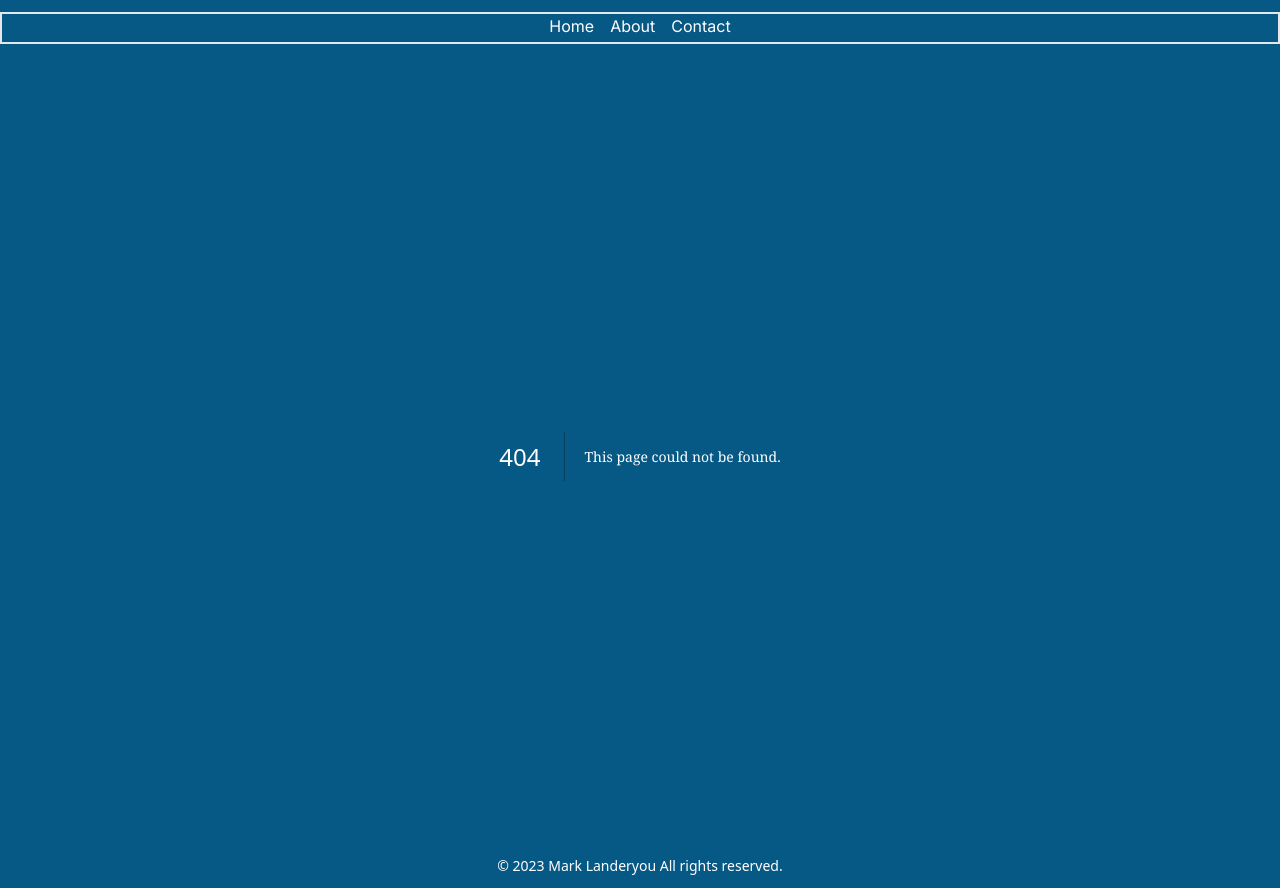
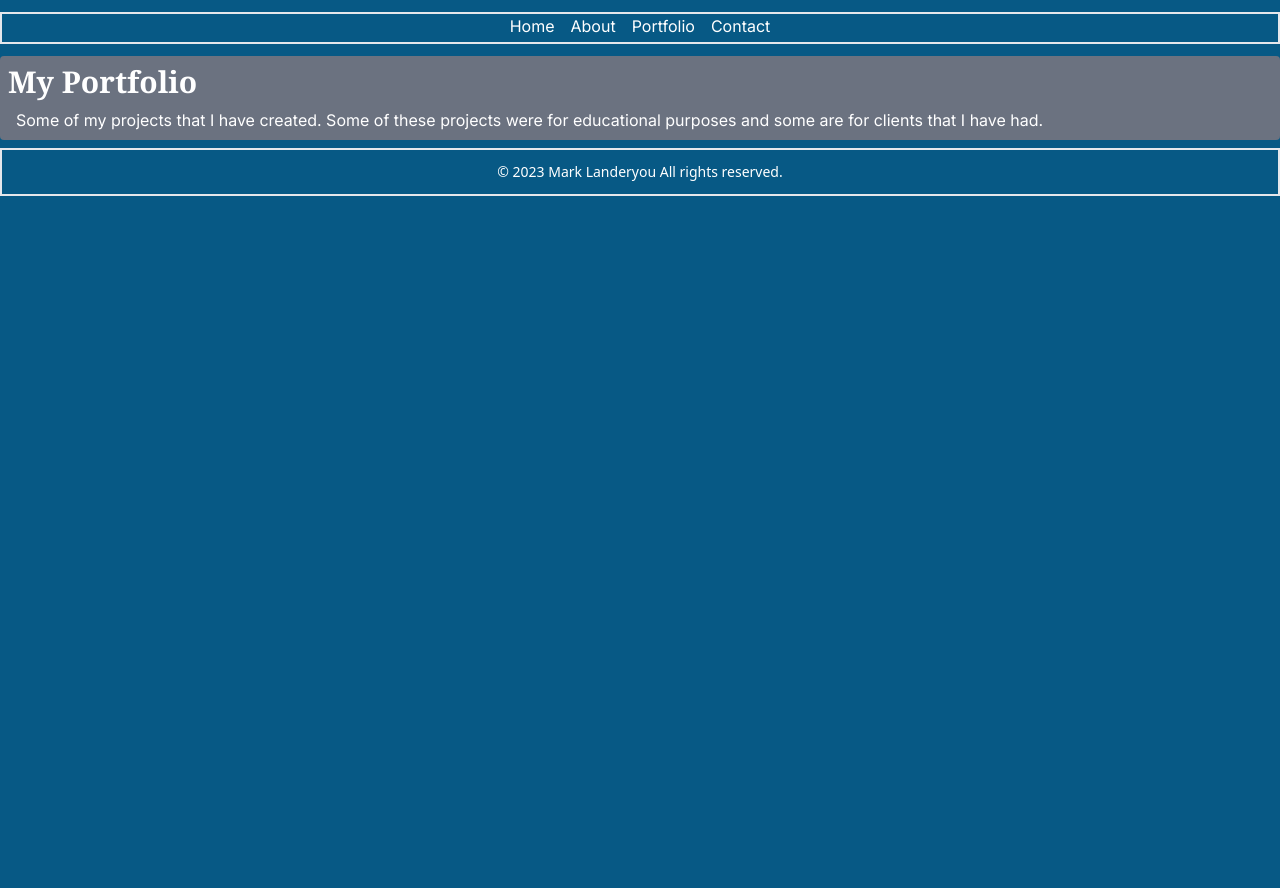
Before and after one commit to samurai71/portfolio, a Next.js app: page /portfolio in a window 1280 px wide. Before the commit this address had no page. After the commit the page ends 800 px from the top, so only its background shows below. Built offline with nearby package versions, Linux system fonts and the light colour scheme.

Commit message:
feat: added a portfolio page

```diff
--- a/src/app/components/Footer.jsx
+++ b/src/app/components/Footer.jsx
@@ -1,6 +1,6 @@
 const Footer = () => {
   return (
-    <footer>
+    <footer className="pt-3 mt-2 border-2">
       <p className="font-sans pb-3 text-center px-2 sm:text-xs md:text-sm">
         &copy; {new Date().getFullYear()} Mark Landeryou All rights reserved.
       </p>
--- a/src/app/components/TopNav.tsx
+++ b/src/app/components/TopNav.tsx
@@ -5,6 +5,7 @@ const TopNav = () => {
     <nav className="space-x-4 container-md h-8 mt-3 mb-3 pb-2 text-center border-2">
       <Link href="/">Home</Link>
       <Link href="/about">About</Link>
+      <Link href="/portfolio">Portfolio</Link>
       <Link href="/contact">Contact</Link>
     </nav>
   );
--- a/src/app/globals.css
+++ b/src/app/globals.css
@@ -7,5 +7,5 @@ body {
 }
 
 h2 {
-  @apply font-bold font-serif;
+  @apply font-bold font-serif text-3xl;
 }
--- /dev/null
+++ b/src/app/portfolio/page.jsx
@@ -0,0 +1,19 @@
+export const metadata = {
+  title: "Portfolio",
+  description:
+    "Samples of some work done Mark Landeryou from Sarnia Ontario Canada",
+};
+
+const portfolio = () => {
+  return (
+    <section className="container mx-auto px-2 bg-gray-500 rounded pt-2 pb-2">
+      <h2 className="pb-2">My Portfolio</h2>
+      <p className="indent-2">
+        Some of my projects that I have created. Some of these projects were for
+        educational purposes and some are for clients that I have had.
+      </p>
+    </section>
+  );
+};
+
+export default portfolio;
```
